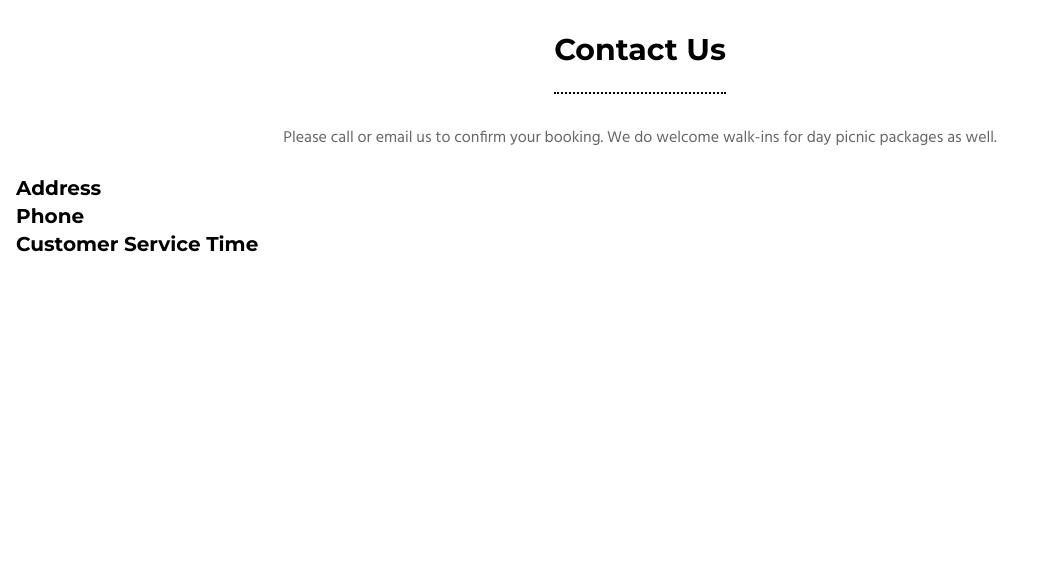
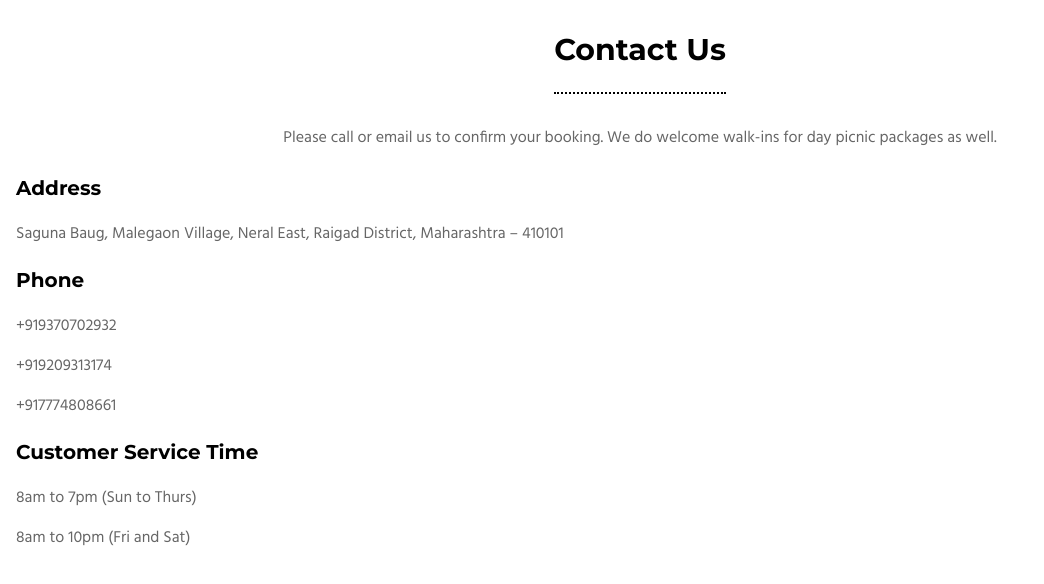
Before and after one commit to plantindesk/La-Adenium, a React (Vite) app: page / in a window 1280 px wide. Shown: the top 584 px of the page, without its empty margins (0-1044 px from the left). Built offline with nearby package versions, Linux system fonts and the light colour scheme.

Commit message:
ContactUs completed (Enquire Noe Zremaining)

```diff
--- a/src/ContactUs.jsx
+++ b/src/ContactUs.jsx
@@ -1,4 +1,15 @@
-export default function ContactUs() {
+export default function ContactUs(props) {
+  const address = "Saguna Baug, Malegaon Village, Neral East, Raigad District, Maharashtra – 410101";
+  const phoneNumbers = [
+    "+919370702932",
+    "+919209313174",
+    "+917774808661",
+  ];
+  const customerServiceTime = [
+    "8am to 7pm (Sun to Thurs)",
+    "8am to 10pm (Fri and Sat)",
+  ];
+
   return (
     <>
       <div className="flex flex-col items-center justify-center">
@@ -14,24 +25,28 @@
           <div className="font-montserrat font-bold text-xl">
             Address
           </div>
-                        <div>
-
+          <div className="font-hind text-[#666666] py-5">
+            {address}
           </div>
         </div>
         <div>
           <div className="font-montserrat font-bold text-xl">
             Phone
           </div>
-                        <div>
-
+          <div className="font-hind text-[#666666] py-5 flex flex-col gap-4">
+            {phoneNumbers.map((number) => (
+              <div key={number}>{number}</div>
+            ))}
           </div>
         </div>
         <div>
           <div className="font-montserrat font-bold text-xl">
             Customer Service Time
           </div>
-                        <div>
-
+          <div className="font-hind text-[#666666] py-5 flex flex-col gap-4">
+            {customerServiceTime.map((time) => (
+              <div key={time}>{time}</div>
+            ))}
           </div>
         </div>
       </div>
```
Lines whose indentation alone changed are shown as unchanged.
